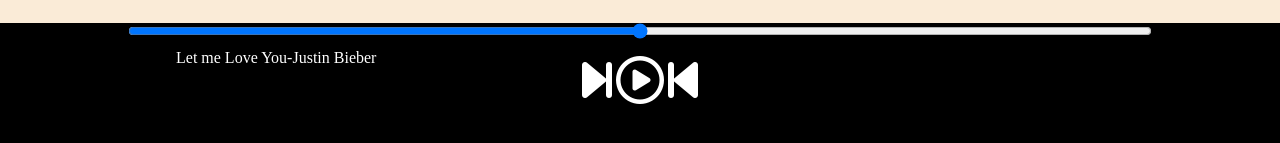
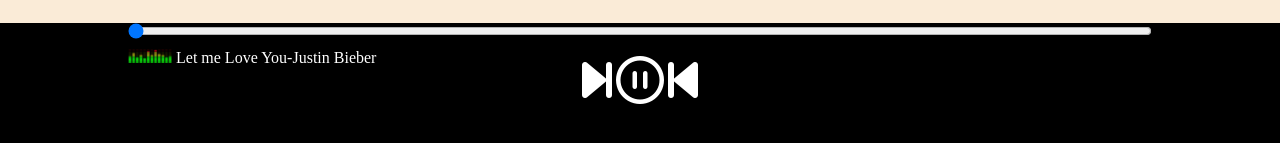
Before and after one commit to arpita-kukreja/clone, a plain HTML site: page index.html in a window 1280 px wide. Both pictures are taken after a click on the icon 640 px from the left and 967 px from the top of the page. Shown: the part 887-1030 px from the top of the page. Drawn offline with Linux system fonts and the light colour scheme.

Commit message:
adding files and changes

```diff
--- a/index.html
+++ b/index.html
@@ -91,16 +91,16 @@
     <div class="songBanner"></div>
     </div>
     <div class="bottom">
-        <input type="range" name="range" id="myProgressBar" min="0" max="100">
+        <input type="range" name="range" id="myProgressBar" min="0" max="100" value="0">
         <div class="icons">
             <!-- fontawesome icons -->
 
             <i class="fa-3x fa-solid fa-forward-step"></i>
-            <i class="fa-3x fa-regular fa-circle-play"></i>
+            <i class="fa-3x fa-regular fa-circle-play" id="masterPlay"></i>
             <i class="fa-3x fa-solid fa-backward-step"></i>
         </div>
         <div class="songInfo">
-            <img src="playing.gif" alt="Playing Song"> Let me Love You-Justin Bieber
+            <img src="playing.gif" alt="Playing Song" id="gif"> Let me Love You-Justin Bieber
         </div>
     </div>
     <script src="https://kit.fontawesome.com/9a2b6c214f.js" crossorigin="anonymous"></script>
--- a/script.js
+++ b/script.js
@@ -1,3 +1,48 @@
 console.log("Welcome to Spotify!");
-let audioElement= new Audio('songs/1.mp3');
-// audioElement.play();
+
+let songIndex = 0;
+let masterPlay = document.getElementById('masterPlay');
+let audioElement = new Audio('songs/1.mp3');
+let myProgressBar = document.getElementById('myProgressBar');
+let gif = document.getElementById('gif');
+
+let songs = [
+    {songName: "Song 1", filePath: "songs/1.mp3", coverPath: "covers/1.jpg"},
+    {songName: "Song 2", filePath: "songs/2.mp3", coverPath: "covers/2.jpg"},
+    {songName: "Song 3", filePath: "songs/3.mp3", coverPath: "covers/3.jpg"},
+    {songName: "Song 4", filePath: "songs/4.mp3", coverPath: "covers/4.jpg"},
+    {songName: "Song 5", filePath: "songs/5.mp3", coverPath: "covers/5.jpg"},
+    {songName: "Song 6", filePath: "songs/6.mp3", coverPath: "covers/6.jpg"},
+    {songName: "Song 7", filePath: "songs/7.mp3", coverPath: "covers/7.jpg"},
+    {songName: "Song 8", filePath: "songs/8.mp3", coverPath: "covers/8.jpg"},
+    {songName: "Song 9", filePath: "songs/9.mp3", coverPath: "covers/9.jpg"},
+    {songName: "Song 10", filePath: "songs/10.mp3", coverPath: "covers/10.jpg"},
+];
+
+// Handle play/pause button
+masterPlay.addEventListener('click', () => {
+    if(audioElement.paused || audioElement.currentTime <= 0) {
+        audioElement.play();
+        masterPlay.classList.remove('fa-play-circle');
+        masterPlay.classList.add('fa-pause-circle');
+        gif.style.opacity = 1;
+    } else {
+        audioElement.pause();
+        masterPlay.classList.remove('fa-pause-circle');
+        masterPlay.classList.add('fa-play-circle');
+        gif.style.opacity = 0;
+    }
+});
+
+// Correct event listener: Listen to timeupdate on audioElement
+audioElement.addEventListener('timeupdate', () => {
+    // console.log('Time update:');
+    // Update progress bar
+    let progress = parseInt((audioElement.currentTime / audioElement.duration) * 100);
+    myProgressBar.value = progress;
+});
+
+
+myProgressBar.addEventListener('input', () => {
+    audioElement.currentTime = (myProgressBar.value / 100) * audioElement.duration;
+});
--- a/style.css
+++ b/style.css
@@ -106,7 +106,7 @@ nav ul li {
 .songInfo img{
     width: 44px;
     opacity: 0;
-    transition: opacity 1s ease-in;
+    transition: opacity 0.4s ease-in;
 }
 .songInfo{
     position: absolute;
```
